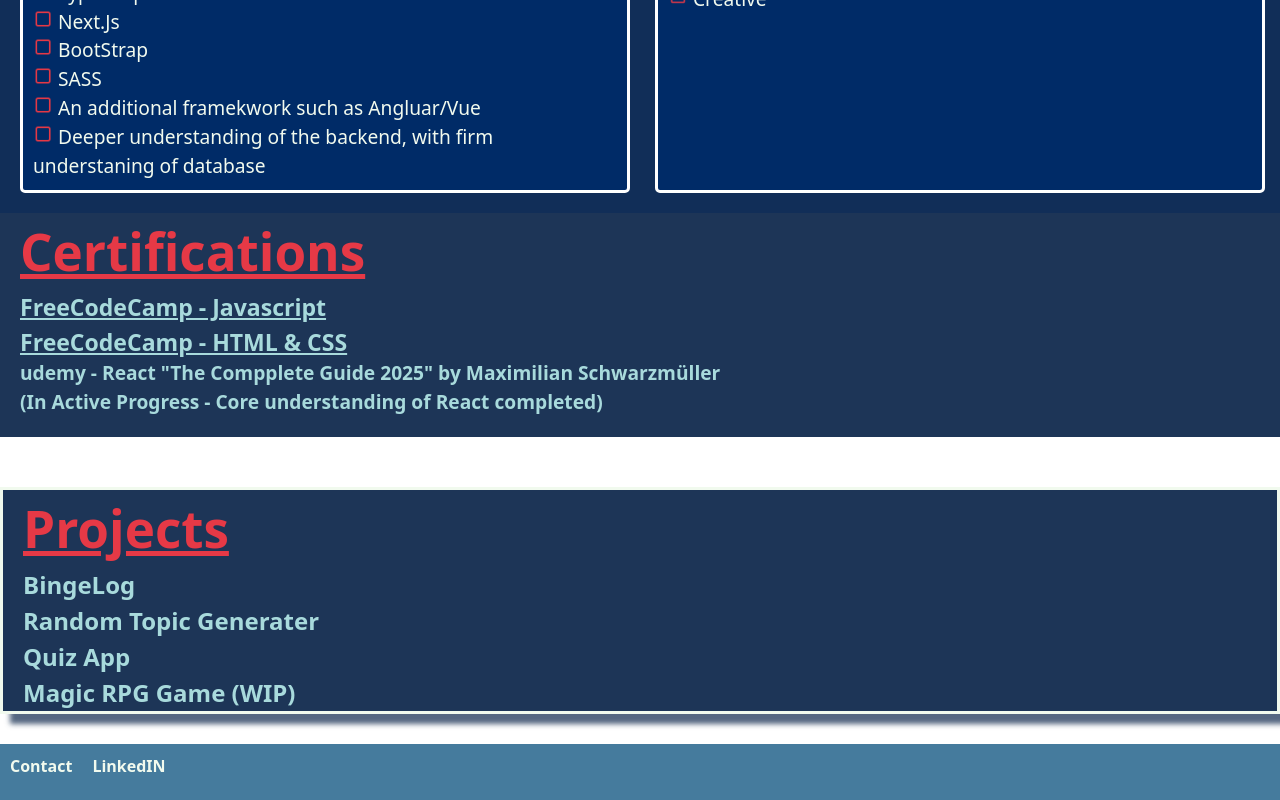
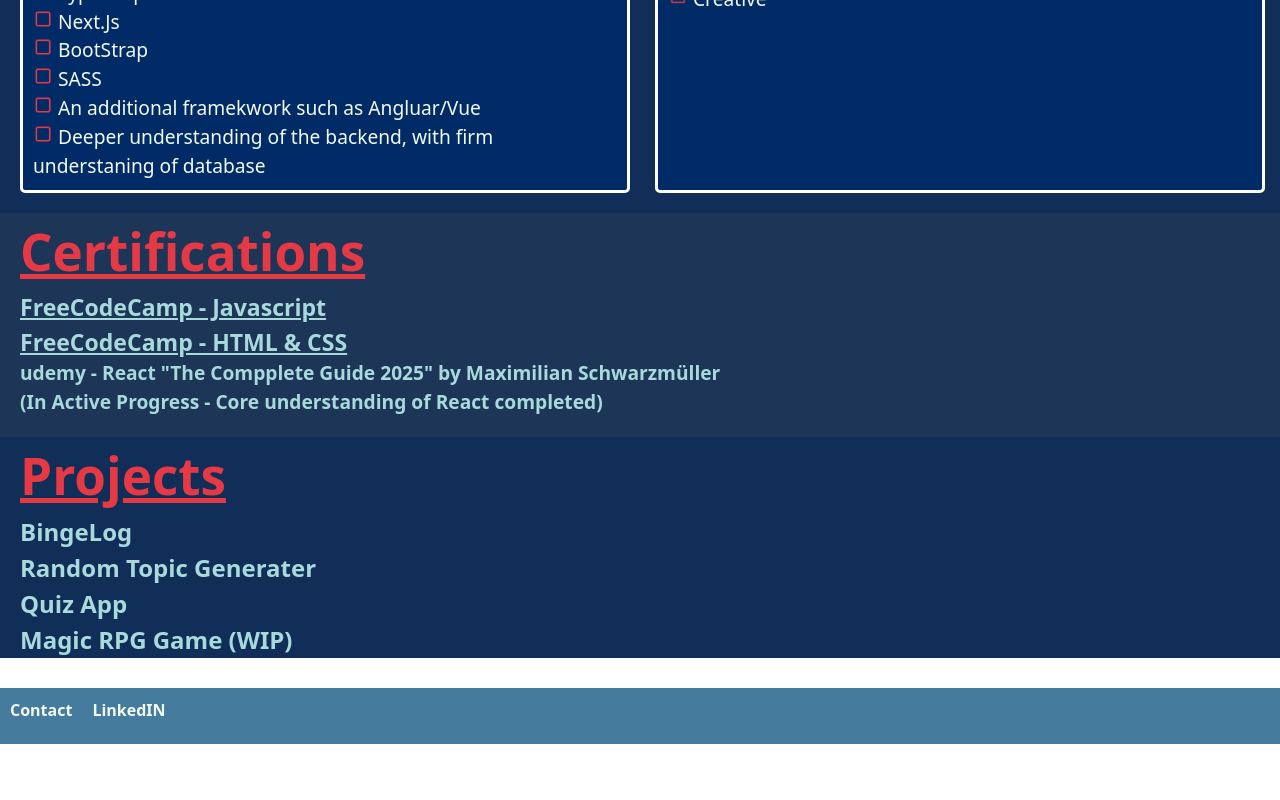
Before and after one commit to WebDev955/MyPortfolio, a React (Vite) app: page / in a window 1280 px wide. Shown: the part 1063-1863 px from the top of the page. After the commit the page ends 1807 px from the top, so only its background shows below. Built offline with nearby package versions, Linux system fonts and the light colour scheme.

Commit message:
css changes

```diff
--- a/src/components/Projects.module.css
+++ b/src/components/Projects.module.css
@@ -1,11 +1,6 @@
 .projectsWrapper{
-    border-style: solid;
-    border-color: var(--honeydew);
     padding-left: 20px;
-    background-color: var(--berkeley-blue);
-    margin-top: 50px;
-    box-shadow: 10px 10px 5px 0px rgba(29,53,87,0.75);
-    text-align: left;
+    background-color: var(--section-color2);
     margin-bottom: 20px;
 
 }
```
